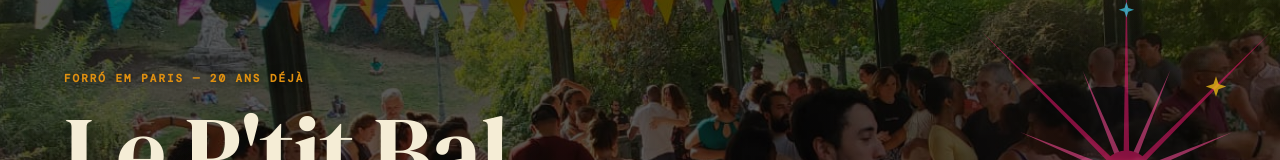
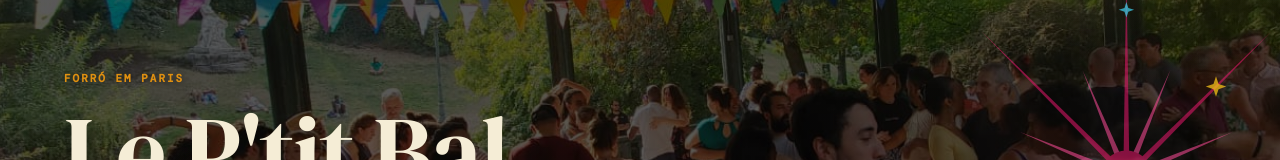
Before and after one commit to Hardante/leptitbalperdu, a React (Vite) app: page / in a window 1280 px wide. Shown: the part 320-480 px from the top of the page. Built offline with nearby package versions, Linux system fonts and the light colour scheme; the HTML template or start-up script is replaced by a standard one.

Commit message:
fix: suppression 20 ans déjà dans header

```diff
--- a/src/App.tsx
+++ b/src/App.tsx
@@ -437,7 +437,7 @@ function Hero() {
       <div style={{ position: 'relative', zIndex: 2, flex: 1, display: 'flex', flexDirection: 'column', justifyContent: 'flex-end', maxWidth: 1200, margin: '0 auto', width: '100%', padding: '100px 24px 48px' }}>
         <div style={{ maxWidth: 580 }}>
           <p style={{ fontFamily: "'DM Mono', monospace", fontSize: 11, letterSpacing: '0.18em', color: 'var(--primary)', textTransform: 'uppercase', marginBottom: 20, animation: 'fadeUp 0.5s ease both', fontWeight: 700, textShadow: '0 1px 8px rgba(0,0,0,0.7)' }}>
-            Forró em Paris — 20 ans déjà
+            Forró em Paris
           </p>
 
           <h1 style={{ fontFamily: "'DM Serif Display', serif", lineHeight: 0.9, marginBottom: 26, animation: 'fadeUp 0.7s 0.1s ease both' }}>
```
